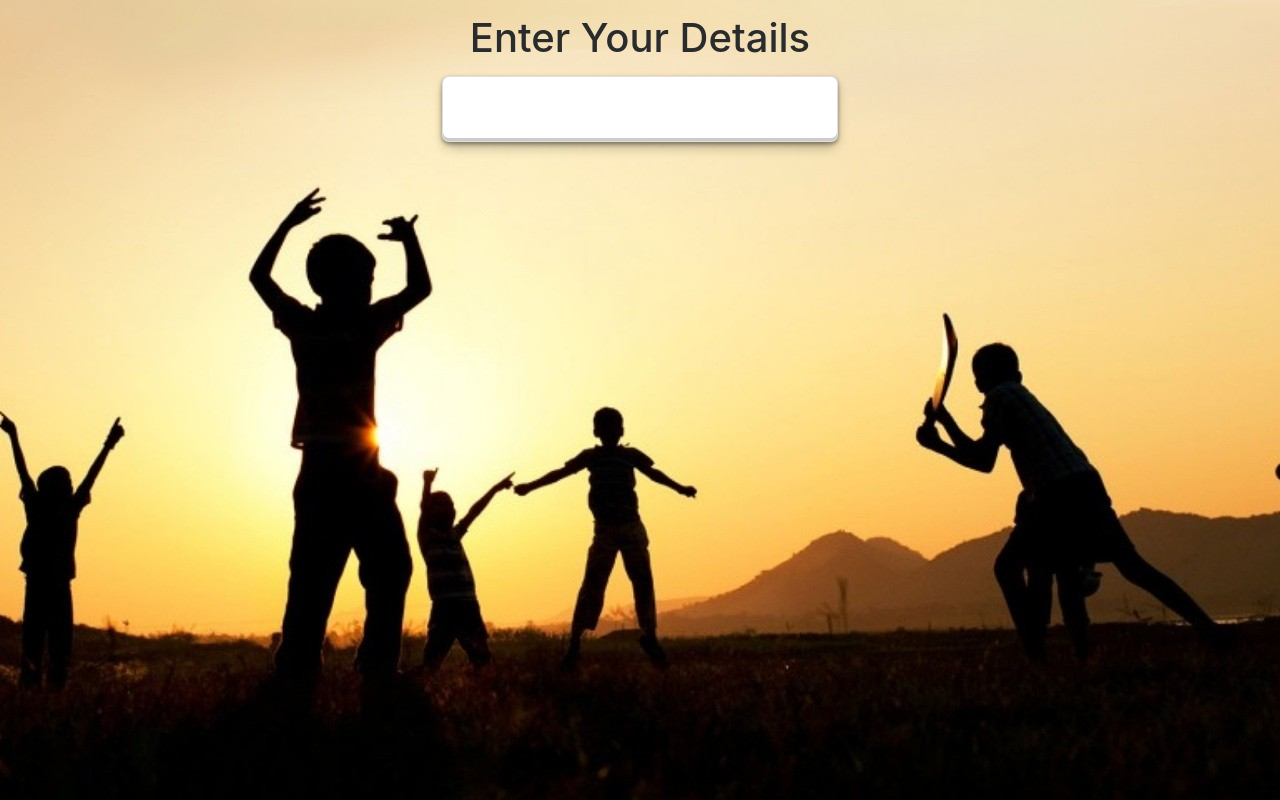
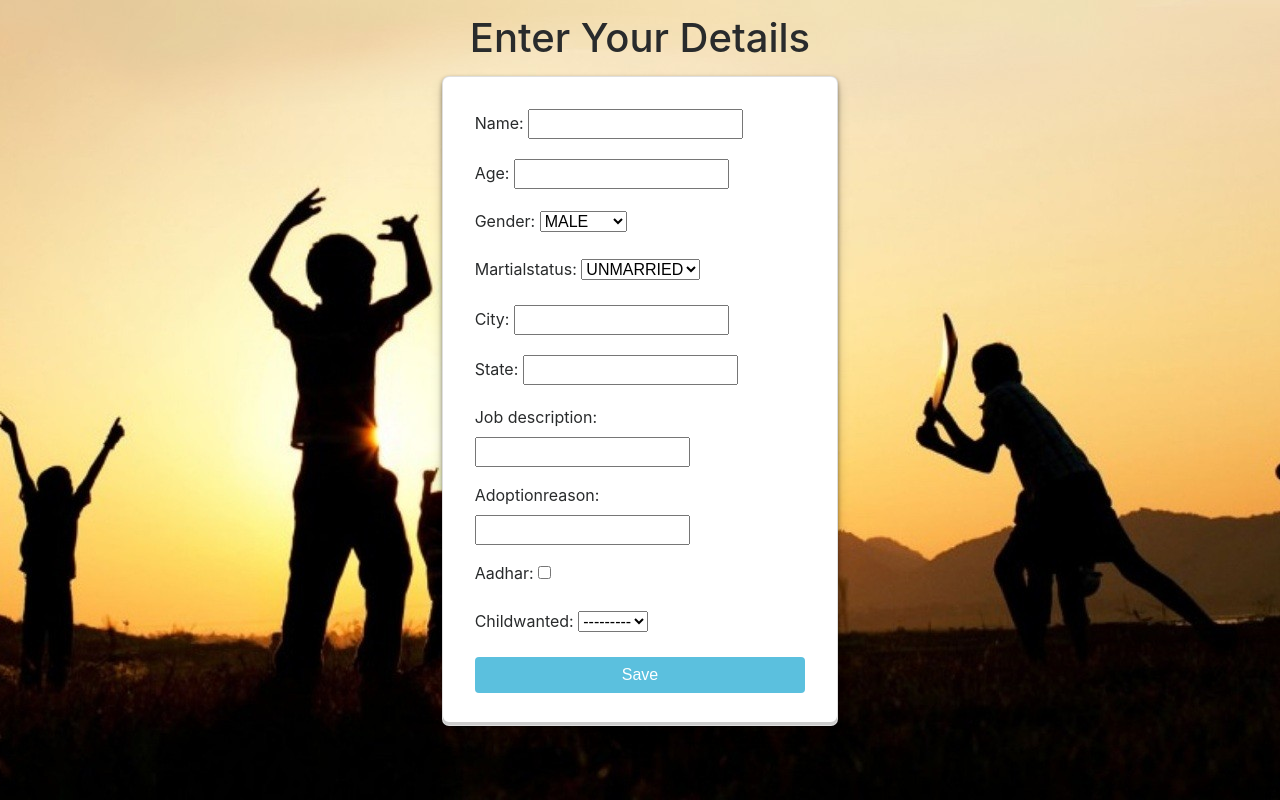
Before and after one commit to ankitpakhale/ChildCare, a Django app: page /adoptionlist/parentform/ in a window 1280 px wide. Shown: the part 74-874 px from the top of the page. Run offline with Django 3.2, Linux system fonts and the light colour scheme; data that the repository does not hold is empty; some libraries are stand-ins or nearby versions.

Commit message:
Fixed: parent form

```diff
--- a/child/forms.py
+++ b/child/forms.py
@@ -29,20 +29,9 @@ class ChildForm(forms.ModelForm):
 		fields =('name','currentcity','age','cci','guardian','aadhar','dob')
 
 class ParentForm(forms.ModelForm):
-	name=forms.CharField(widget=forms.TextInput(attrs={"class":"form-control","placeholder":'Enter Name'}))
-	age=forms.CharField(widget=forms.TextInput(attrs={"class":"form-control","placeholder":'Enter Age'}))
-	Gender=forms.CharField(widget=forms.TextInput(attrs={"class":"form-control","placeholder":'Enter Gender'}))
-	Martialstatus=forms.CharField(widget=forms.TextInput(attrs={"class":"form-control","placeholder":'Enter Martial Status'}))
-	city=forms.CharField(widget=forms.TextInput(attrs={"class":"form-control","placeholder":'Enter City'}))
-	state=forms.CharField(widget=forms.TextInput(attrs={"class":"form-control","placeholder":'Enter State'}))
-	Job_description=forms.CharField(widget=forms.TextInput(attrs={"class":"form-control","placeholder":'Enter Job Description'}))
-	adoptionreason=forms.CharField(widget=forms.TextInput(attrs={"class":"form-control","placeholder":'Enter Adoption Reason'}))
-	aadhar=forms.CharField(widget=forms.TextInput(attrs={"class":"form-control","placeholder":'Enter Aadhar No'}))
-
-	childwanted=forms.CharField(widget=forms.TextInput(attrs={"class":"form-control","placeholder":'Enter Child Details'}))
 	class Meta:
 		model=parent
-		fields=(['name','age','Gender','Martialstatus','city','state','Job_description','adoptionreason','aadhar', 'childwanted'])
+		fields=('__all__')
 
 class DonorForm(forms.ModelForm):
 	name=forms.CharField(widget=forms.TextInput(attrs={"class":"form-control","placeholder":'Enter your name'}))
--- a/child/templates/child/addlost.html
+++ b/child/templates/child/addlost.html
@@ -59,6 +59,12 @@
         <li class="nav-item">
           <a class="nav-link text-white" href="{% url 'lost' %}">Lost & Found</a>
         </li>
+        <li class="nav-item">
+          <a class="nav-link text-white" href="{% url 'lostChild' %}">Lost Children</a>
+        </li>
+        <li class="nav-item">
+          <a class="nav-link text-white" href="{% url 'donorpage' %}">Donor Page</a>
+        </li>
 
 
         <li class="nav-item">
--- a/child/templates/child/donorform.html
+++ b/child/templates/child/donorform.html
@@ -59,6 +59,12 @@
         </li>
         <li class="nav-item">
           <a class="nav-link text-white" href="{% url 'lost' %}">Lost & Found</a>
+        </li>
+        <li class="nav-item">
+          <a class="nav-link text-white" href="{% url 'lostChild' %}">Lost Children</a>
+        </li>
+        <li class="nav-item">
+          <a class="nav-link text-white" href="{% url 'donorpage' %}">Donor Page</a>
         </li>
 
 
--- a/child/templates/child/homepage.html
+++ b/child/templates/child/homepage.html
@@ -350,8 +350,8 @@ box-shadow: 0px 6px 25px 4px rgba(0,0,0,1); margin: 50px 50px; padding: 40px 20p
 
               info@childadoption.com
             </p>
-            <p>+ 91 96 58 96589</p>
-            <p>+ 91 96 58 96589</p>
+            <p>+91 96589 65589</p>
+            <p>+91 96589 65589</p>
           </div>
         </div>
       </div>
--- a/child/templates/child/parentform.html
+++ b/child/templates/child/parentform.html
@@ -83,27 +83,14 @@
     <div class="row d-flex justify-content-center">
       <div class="col-md-4 col-xs-12">
         <div class="card mt-2 mb-2">
-          {% if user.is_authenticated %}
+
           <form method="post" class="parent-form">
             {% csrf_token %}
-
-            <div class="form-group">{{ form.name }}</div>
-            <div class="form-group">{{ form.age }}</div>
-            <div class="form-group">{{ form.Gender }}</div>
-            <div class="form-group">{{ form.Martialstatus }}</div>
-            <div class="form-group">{{ form.city }}</div>
-            <div class="form-group">{{ form.state }}</div>
-            <div class="form-group">{{ form.Job_description }}</div>
-            <div class="form-group">{{ form.adoptionreason }}</div>
-            <div class="form-group">{{ form.aadhar }}</div>
-
-            <div class="form-group">{{ form.childwanted }}</div>
-
-
+            <div class="form-group">
+              {{ form.as_p }}
+            </div>
             <button type="submit" class="btn btn-success btn-block">Save</button>
-
           </form>
-          {% endif %}
         </div>
 
       </div>
--- a/child/templates/child/place.html
+++ b/child/templates/child/place.html
@@ -57,7 +57,7 @@
                         <a class="nav-link text-white" href="{% url 'lostChild' %}">Lost Children</a>
                     </li>
                     <li class="nav-item">
-                        <a class="nav-link text-white" href="{% url 'lostChild' %}">Lost Children</a>
+                        <a class="nav-link text-white" href="{% url 'donorpage' %}">Donor Page</a>
                     </li>
 
 
@@ -162,8 +162,8 @@
 
                                 info@childadoption.com
                             </p>
-                            <p>+ 91 96 58 96589</p>
-                            <p>+ 91 96 58 96589</p>
+                            <p>+91 96589 65589</p>
+                            <p>+91 96589 65589</p>
                         </div>
                     </div>
                 </div>
--- a/child/views.py
+++ b/child/views.py
@@ -119,7 +119,7 @@ def parentform(request):
 		if form.is_valid():
 			child = form.save(commit=False)
 			child.save()
-			return redirect('adoptionlist')
+			return redirect('adoption')
 	else:
 		form = ParentForm()
 	return render(request, 'child/parentform.html', {'form': form})
--- a/childcare/settings.py
+++ b/childcare/settings.py
@@ -115,6 +115,7 @@ USE_L10N = True
 
 USE_TZ = True
 
+DEFAULT_AUTO_FIELD = 'django.db.models.AutoField'
 
 # Static files (CSS, JavaScript, Images)
 # https://docs.djangoproject.com/en/3.1/howto/static-files/
```
Also changed, not shown: child/templates/child/adoptionlist.html (+6 -1 lines), child/templates/child/children.html (+5 -3 lines), child/templates/child/lost.html (+6 -2 lines), child/templates/child/lostChild.html (+5 -2 lines), child/templates/child/observation.html (+5 -3 lines), child/templates/child/post_list.html (+5 -2 lines), child/templates/child/special.html (+5 -3 lines).
